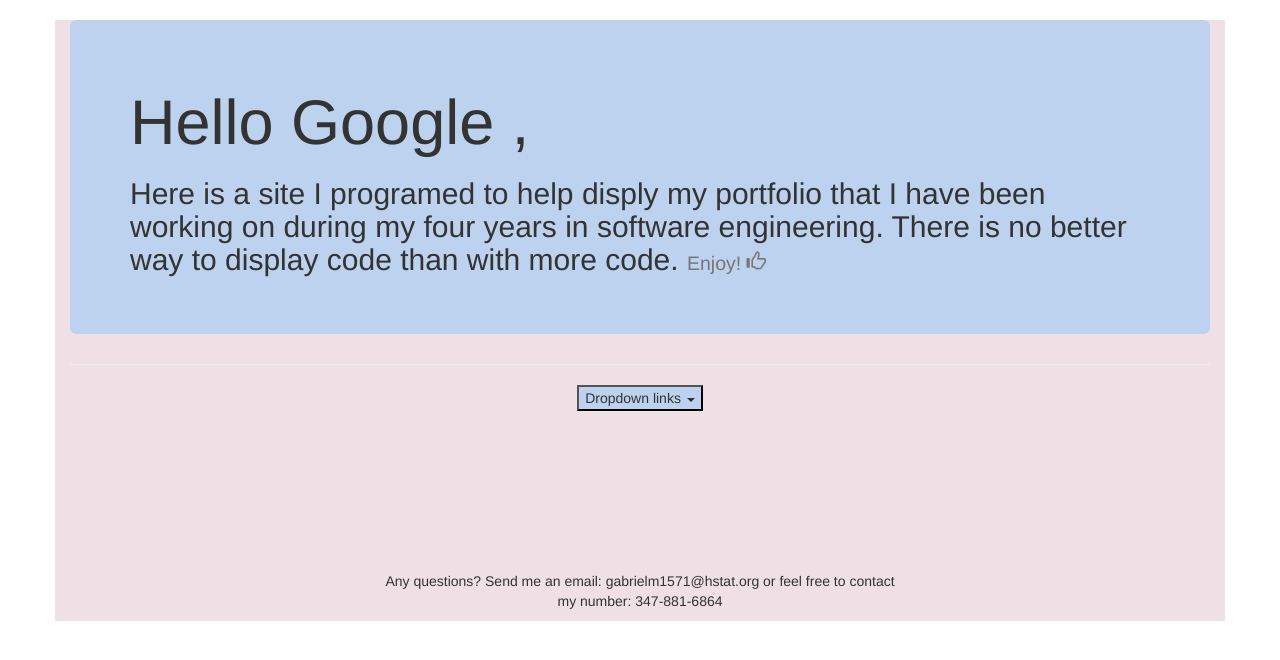
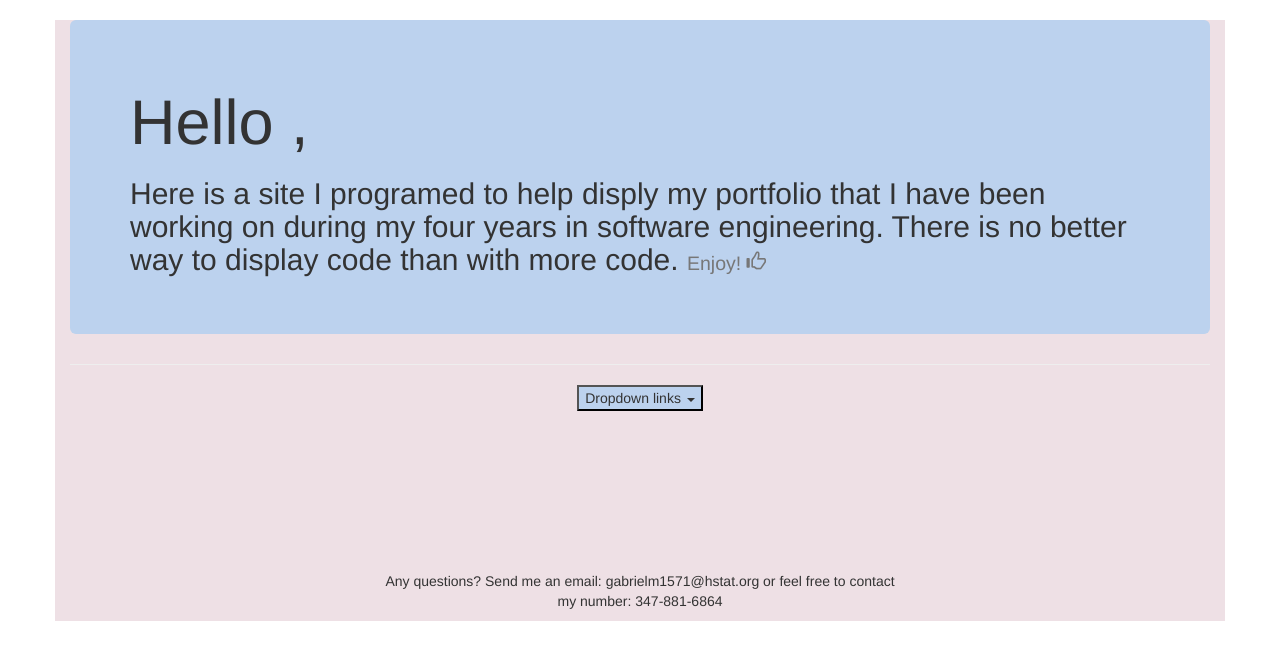
Before and after one commit to gabbym321/college, a plain HTML site: page index.html in a window 1280 px wide. Drawn offline with nearby package versions, Linux system fonts and the light colour scheme.

Commit message:
update gen

```diff
--- a/index.html
+++ b/index.html
@@ -34,7 +34,7 @@
 
   <div class="container">
       <div class="jumbotron">
-    <h1>Hello Google , </h1>
+    <h1>Hello  , </h1>
     <h2>Here is a site I programed to help disply my portfolio that I have been working on during my four years in software engineering. There is no better way to display code than with more code. <small>Enjoy! <span class="glyphicon glyphicon-thumbs-up"></span></small></h2>
   </div>
   <hr>
```
